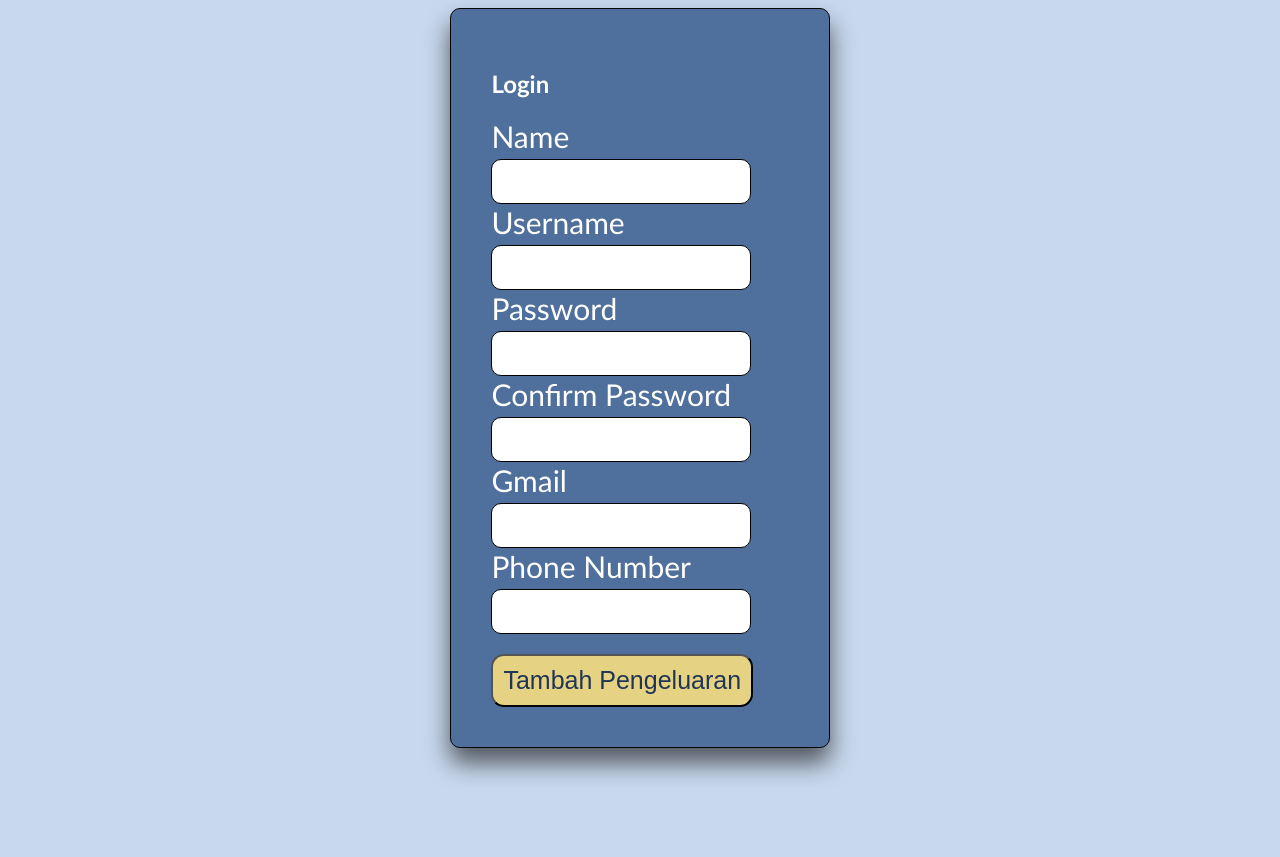
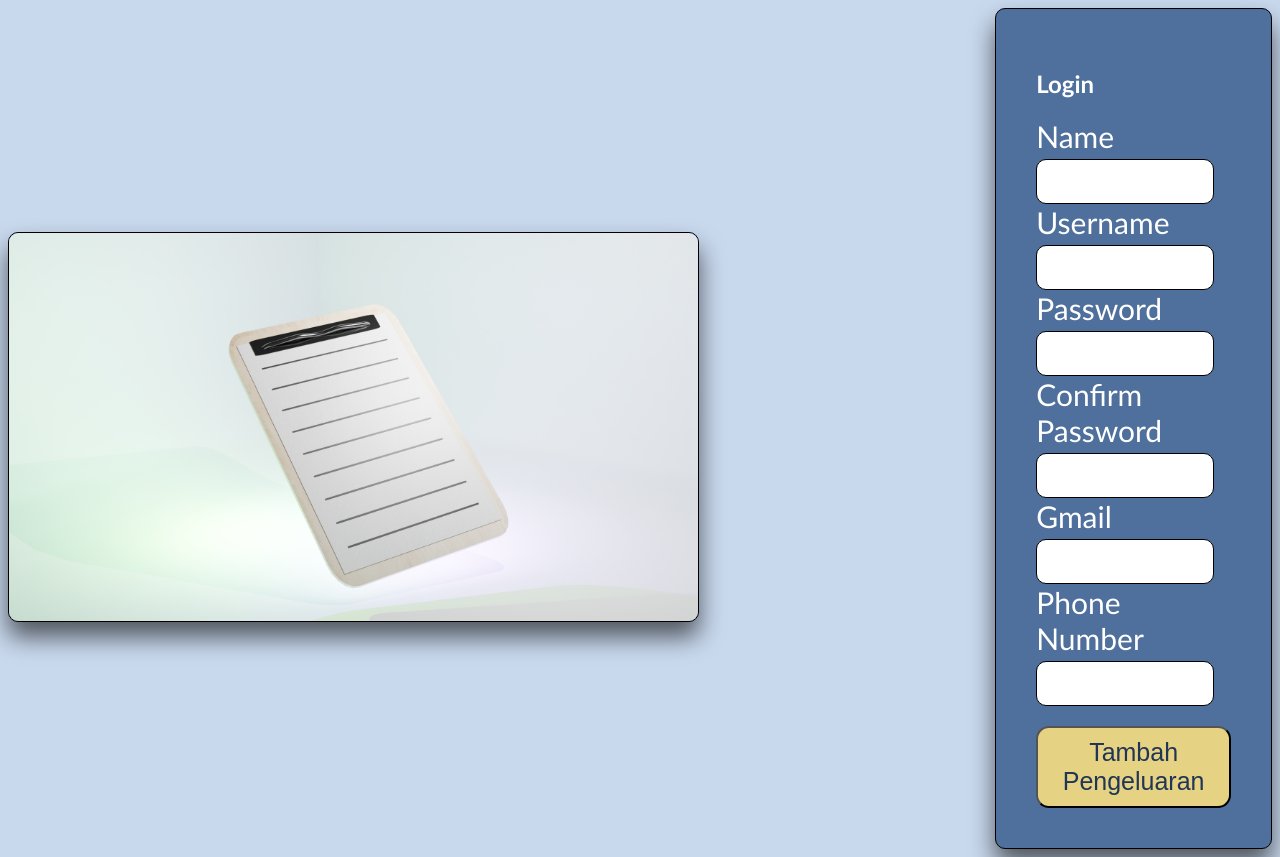
Before and after one commit to fidiwputro/fidiwputro.github.io, a PHP site: page /1201220037_dito/register.html in a window 1280 px wide. Before the commit the page ends 779 px from the top, so only its background shows below. Run offline with PHP 8.4, Linux system fonts and the light colour scheme.

Commit message:
register update

```diff
--- a/1201220037_dito/register.css
+++ b/1201220037_dito/register.css
@@ -52,6 +52,16 @@ form input {
     width: 30%;
     padding: 40px;
     background: #4F709C;
+    /* box-sizing: border-box; */
+    box-shadow: 0 15px 25px rgba(0, 0, 0, .6);
+    border-radius: 10px;
+    border: 1px solid black;
+}
+
+.imgkiri img {
+    height: 70%;
+    width: 70%;
+    background: #4F709C;
     box-sizing: border-box;
     box-shadow: 0 15px 25px rgba(0, 0, 0, .6);
     border-radius: 10px;
--- a/1201220037_dito/register.html
+++ b/1201220037_dito/register.html
@@ -7,6 +7,10 @@
 </head>
 
 <body>
+    <div class="imgkiri">
+        <img src="Asset/papandada.png" alt="">
+    </div>
+
     <div class="Register">
         <h2>Login</h2>
         <form>
```
Also changed, not shown: 1201220037_dito/Asset/kalkulator.png (added), 1201220037_dito/Asset/papandada.png (added).
